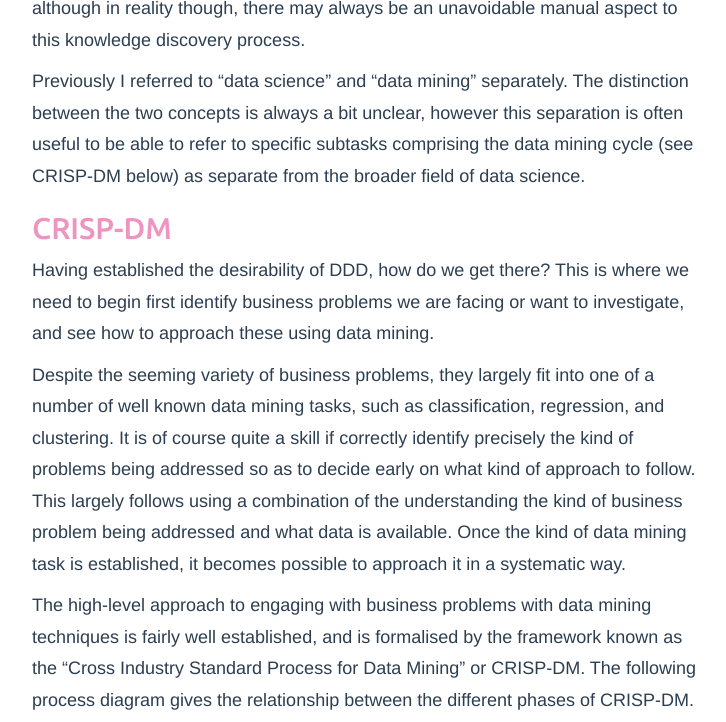
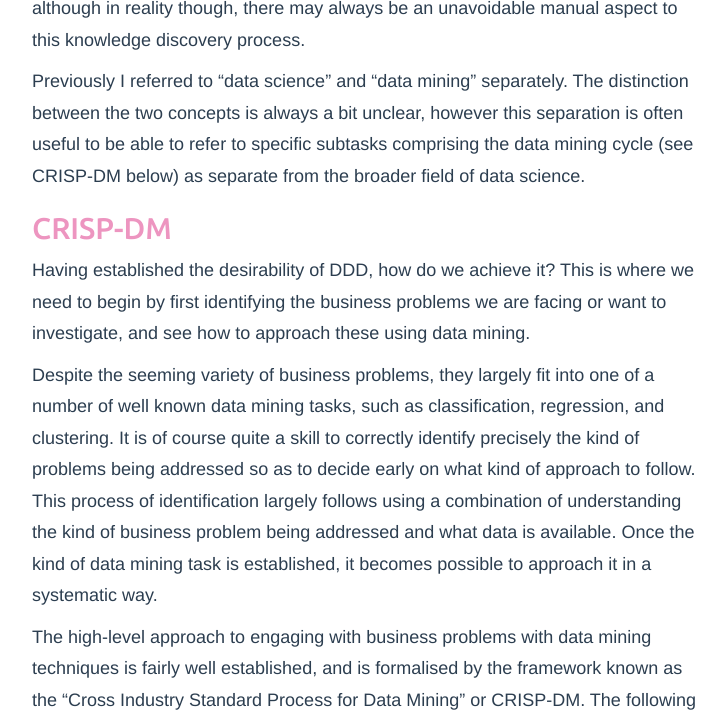
Before and after one commit to tpgmartin/tpgmartin.github.io, a Jekyll site: the page built from _posts/2018-05-11-data-driven-decision-making-and-crisp-dm.md, in a window 1280 px wide and 1400 px high, scrolled down 965 px. Shown: the top 722 px of the window, without its empty margins (272-998 px from the left). Built offline with Jekyll 4.4.1, drawn with Linux system fonts in a browser that asks for light colours; comment, search, counter and statistics services are not loaded; some of the changed text lies outside the part shown.

Commit message:
update post

```diff
--- a/_posts/2018-05-11-data-driven-decision-making-and-crisp-dm.md
+++ b/_posts/2018-05-11-data-driven-decision-making-and-crisp-dm.md
@@ -21,22 +21,22 @@ Previously I referred to "data science" and "data mining" separately. The distin
 
 ## CRISP-DM
 
-Having established the desirability of DDD, how do we get there? This is where we need to begin first identify business problems we are facing or want to investigate, and see how to approach these using data mining.
+Having established the desirability of DDD, how do we achieve it? This is where we need to begin by first identifying the business problems we are facing or want to investigate, and see how to approach these using data mining.
 
-Despite the seeming variety of business problems, they largely fit into one of a number of well known data mining tasks, such as classification, regression, and clustering. It is of course quite a skill if correctly identify precisely the kind of problems being addressed so as to decide early on what kind of approach to follow. This largely follows using a combination of the understanding the kind of business problem being addressed and what data is available. Once the kind of data mining task is established, it becomes possible to approach it in a systematic way.
+Despite the seeming variety of business problems, they largely fit into one of a number of well known data mining tasks, such as classification, regression, and clustering. It is of course quite a skill to correctly identify precisely the kind of problems being addressed so as to decide early on what kind of approach to follow. This process of identification largely follows using a combination of understanding the kind of business problem being addressed and what data is available. Once the kind of data mining task is established, it becomes possible to approach it in a systematic way.
 
 The high-level approach to engaging with business problems with data mining techniques is fairly well established, and is formalised by the framework known as the "Cross Industry Standard Process for Data Mining" or CRISP-DM. The following process diagram gives the relationship between the different phases of CRISP-DM. Diagram by [Kenneth Jensen](ftp://public.dhe.ibm.com/software/analytics/spss/documentation/modeler/18.0/en/ModelerCRISPDM.pdf), distributed under a CC BY-SA 3.0 license
 
 <img class='center' src="https://upload.wikimedia.org/wikipedia/commons/thumb/b/b9/CRISP-DM_Process_Diagram.png/1024px-CRISP-DM_Process_Diagram.png"/>
 
-There is a lot of detail to this, but to highlight the main features,
+There is a lot of detail that can be adeed to this, but to highlight the main features,
 
 * CRISP-DM is cyclical in its very nature, given by the large circle bounding the diagram. This indicates an iterative approach to data projects
 * The starting point for any iteration should be with "business understanding" step
 * There are also multiple cycles within the overall CRISP-DM cycle, such as that between the tasks of "business understanding" and "data understanding"
 * A complete cycle from "deployment" to "business understanding" will usually follow from the successful completion of a project. This can follow from as new insights are generated by a previously successful model
 
-The CRISP-DM diagram however does not perhaps do a good job of capturing the exploratory nature of data mining projects. This is much more so the case with data mining projects than typical software development projects due to the greater degree of inherent uncertainty e.g. expectations may change from subtask to subtask. This may require a greater reliance on prototyping as opposed to iterative releases.
+The CRISP-DM diagram however does not perhaps do a good job of capturing the exploratory nature of data mining projects. This is much more so the case with data mining projects than typical software development projects due to the greater degree of inherent uncertainty e.g. overall project expectations may change from subtask to subtask. This may require a greater reliance on prototyping as opposed to iterative releases.
 
 All the best,
 
```
